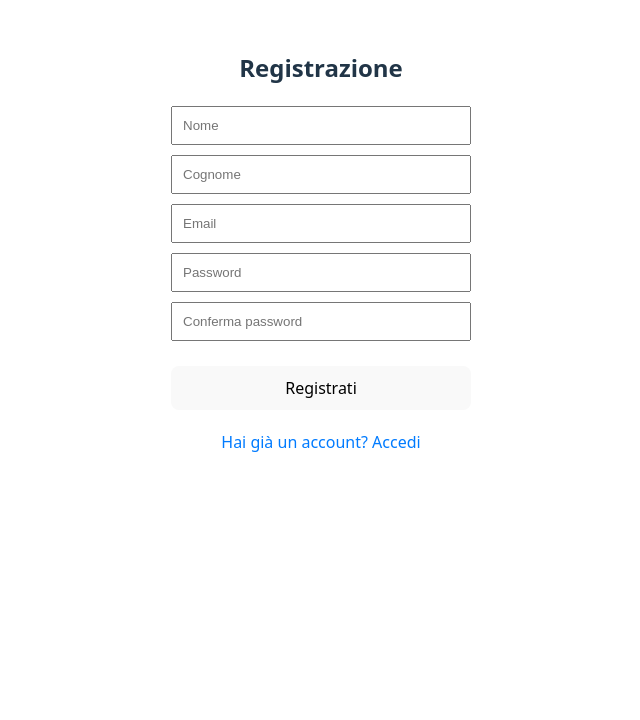
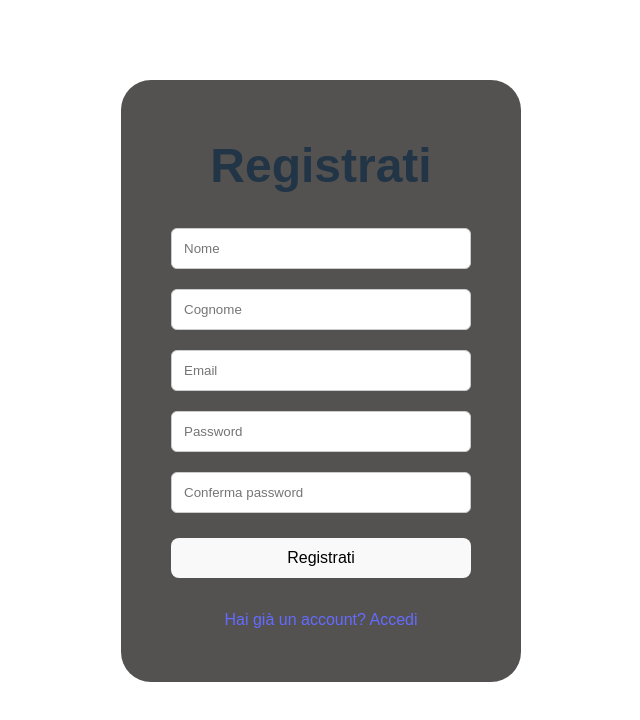
Before and after one commit to gabriele-dinca/KnowntainFrontend, a Vue app: page /register in a window 1280 px wide. Shown: the top 720 px of the page, without its empty margins (319-959 px from the left). Built offline with nearby package versions, Linux system fonts and the light colour scheme.

Commit message:
Modificato stile form login e registrazione

```diff
--- a/src/style.css
+++ b/src/style.css
@@ -1,3 +1,7 @@
+/* ! Reset */
+body, html{ font-family: 'Intro', Arial, Helvetica, sans-serif; font-size: 16px; box-sizing: border-box;margin: 0;padding: 0;}*,*:before,*:after{ box-sizing: border-box; }h1,h2,h3,h4,h5,h6, p, ol, ul{margin: 0 0 1rem 0;padding: 0;}ol,ul{list-style-type: none;}img{height: auto;}h1{font-size: 4rem;} h2{font-size: 3rem;} h3{font-size: 2rem;} h4{font-size: 1rem;} h5{font-size: 0.8rem;} h6{font-size: 0.6rem;}a{text-decoration:none}
+
+
 :root {
   font-family: system-ui, Avenir, Helvetica, Arial, sans-serif;
   line-height: 1.5;
@@ -16,10 +20,10 @@
 a {
   font-weight: 500;
   color: #646cff;
-  text-decoration: inherit;
 }
 a:hover {
   color: #535bf2;
+
 }
 
 body {
@@ -54,6 +58,13 @@ button:focus-visible {
   outline: 4px auto -webkit-focus-ring-color;
 }
 
+input {
+  margin: 10px 0;
+  padding: 12px;
+  border: 1px solid #ccc;
+  border-radius: 6px;
+}
+
 .card {
   padding: 2em;
 }
--- a/src/views/login.vue
+++ b/src/views/login.vue
@@ -22,10 +22,8 @@
 </script>
 
 <template>
-
-  <h2>Login</h2>
   <div class="login-container">
-
+    <h2>Login</h2>
     <input placeholder="Username" v-model="username" />
     <input type="password" placeholder="Password" v-model="password" />
 
@@ -33,22 +31,30 @@
       <vButton testo="Login Utente" :fn="() => login(false)" />
       <vButton testo="Login Dipendente" :fn="() => login(true)" />
     </div>
+
+    <div class="register-link">
+      <RouterLink class="register-link" to="/register">
+        Non hai un account? Registrati
+      </RouterLink>
+    </div>
   </div>
 
-  <div class="register-link">
-    <RouterLink class="register-link" to="/register">
-      Non hai un account? Registrati
-    </RouterLink>
-  </div>
+
 </template>
 
 
 
 <style scoped>
 .login-container {
-  max-width: 300px;
-  margin: 50px auto;
-
+  padding: 50px;
+  border-radius: 30px;
+  background-color: #545151;
+  min-width: 400px;
+  /*margin: 0 auto;*/
+  position: absolute;
+  top: 10%;
+  left: 50%;
+  transform: translate(-50%);
 }
 
 /* Tutti gli elementi full-width */
@@ -60,12 +66,7 @@ button {
 }
 
 /* Input */
-input {
-  margin: 10px 0;
-  padding: 12px;
-  border: 1px solid #ccc;
-  border-radius: 6px;
-}
+
 
 /* Container dei pulsanti */
 .button-group {
@@ -78,30 +79,14 @@ input {
 /* Pulsanti */
 button {
   padding: 12px;
-  border: none;
   border-radius: 6px;
   font-size: 15px;
   cursor: pointer;
   transition: 0.2s;
 }
-
-/* Login Utente */
-.btn-utente {
-  background-color: #3498db;
-  color: white;
+.register-link {
+  margin-top: 30px;
 }
 
-.btn-utente:hover {
-  background-color: #2d89c7;
-}
 
-/* Login Dipendente */
-.btn-dipendente {
-  background-color: #2ecc71;
-  color: white;
-}
-
-.btn-dipendente:hover {
-  background-color: #27b864;
-}
 </style>
--- a/src/views/register.vue
+++ b/src/views/register.vue
@@ -40,13 +40,14 @@ function register() {
 
 <template>
   <div class="register-container">
-    <h2>Registrazione</h2>
-
+    <h2>Registrati</h2>
+    <div class="fields">
       <input type="text" v-model="nome" placeholder="Nome" />
       <input type="text" v-model="cognome" placeholder="Cognome" />
       <input type="email" v-model="email" placeholder="Email" />
       <input type="password" v-model="password" placeholder="Password" />
       <input type="password" v-model="confirmPassword" placeholder="Conferma password" />
+    </div>
 
     <vButton testo="Registrati" :fn="register" />
 
@@ -61,16 +62,19 @@ function register() {
 
 <style scoped>
 .register-container {
-  max-width: 300px;
-  margin: 50px auto;
+  padding: 50px;
+  border-radius: 30px;
+  background-color: #545151;
+  max-width: 400px;
+  /*margin: 0 auto;*/
+  position: absolute;
+  top: 10%;
+  left: 50%;
+  transform: translate(-50%);
 }
 
 input {
-  display: block;
-  margin: 10px 0;
     width: 100%;
-  padding: 10px;
-  box-sizing: border-box;
 }
 
 button {
@@ -78,6 +82,7 @@ button {
   padding: 10px;
   margin-top: 15px;
   cursor: pointer;
+
 }
 
 .error {
@@ -89,13 +94,6 @@ button {
 
 .login-link {
   display: block;
-  margin-top: 20px;
-  text-align: center;
-  text-decoration: none;
-  color: #007bff;
-}
-
-.login-link:hover {
-  text-decoration: underline;
+  margin-top: 30px;
 }
 </style>
```
Lines whose indentation alone changed are shown as unchanged.
